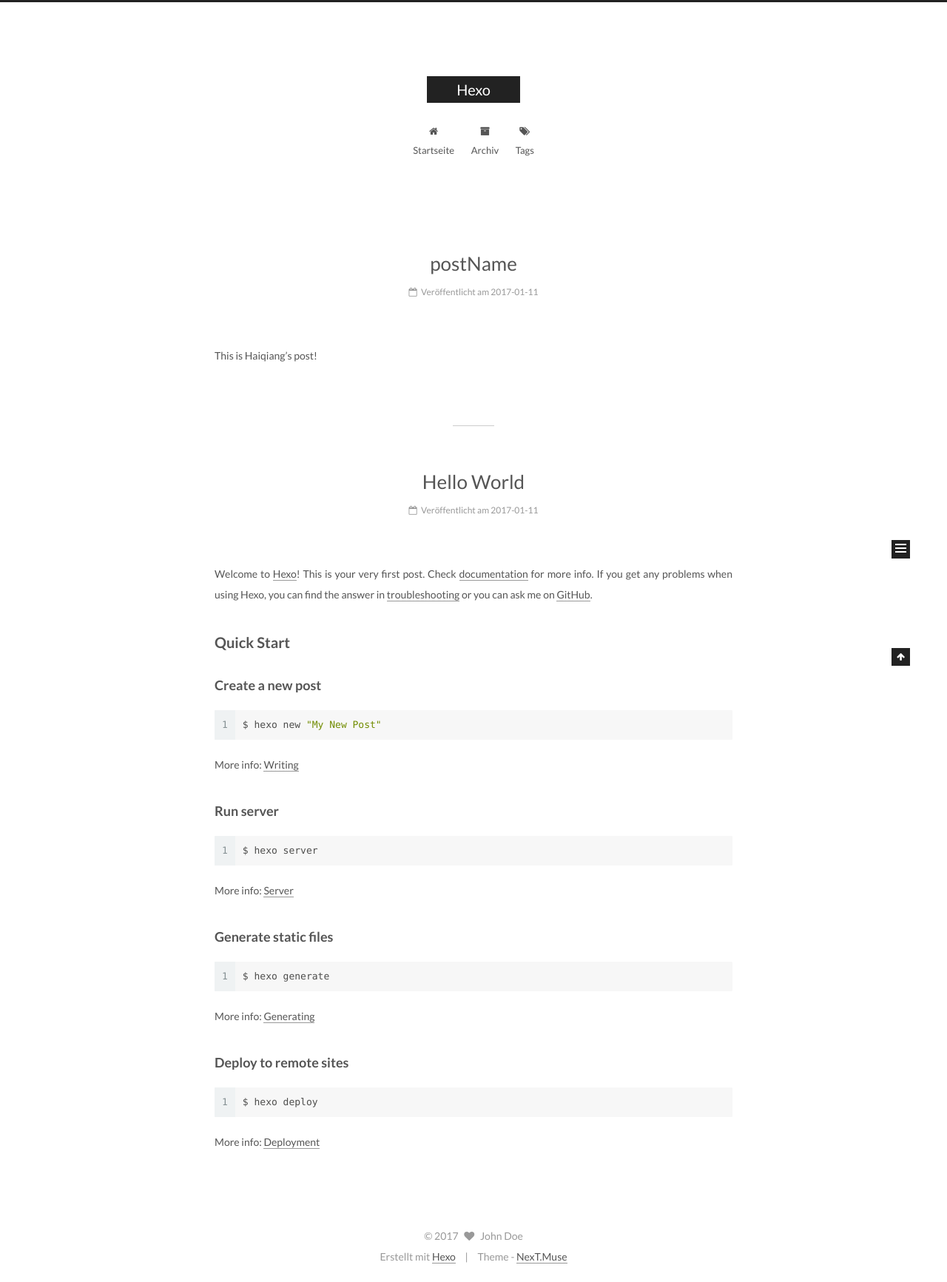
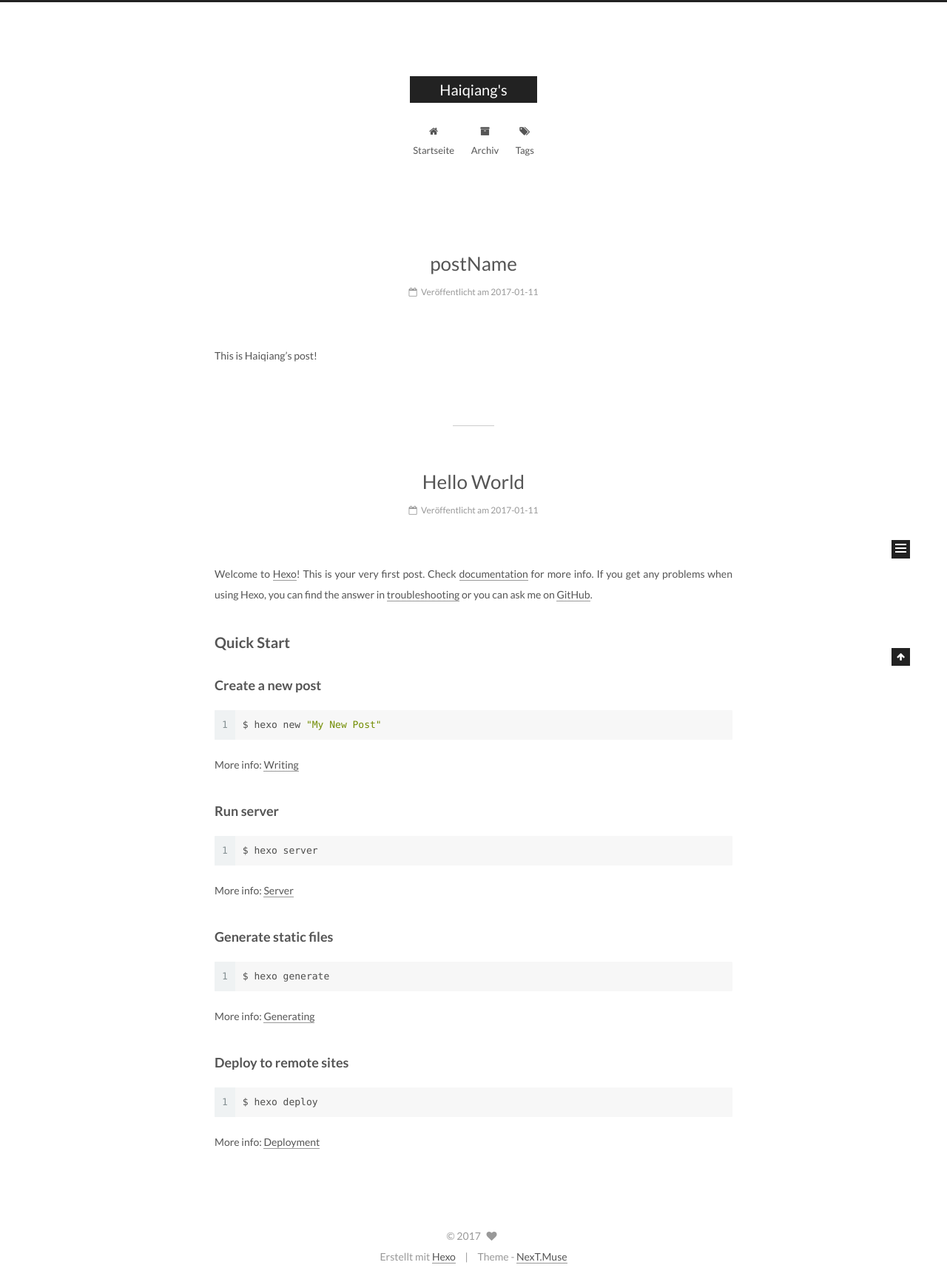
Before and after one commit to HaiqiangNiu/HaiqiangNiu.github.io, a plain HTML site: page index.html in a window 1280 px wide. Shown: the whole page at 74% size. Drawn offline with Linux system fonts and the light colour scheme.

Commit message:
Site updated: 2017-01-11 13:09:53

```diff
--- a/css/main.css
+++ b/css/main.css
@@ -1685,7 +1685,7 @@
   width: 4px;
   height: 4px;
   border-radius: 50%;
-  background: #4fffc9;
+  background: #069d70;
 }
 .links-of-blogroll {
   font-size: 13px;
--- a/index.html
+++ b/index.html
@@ -85,11 +85,11 @@
 
 
 <meta property="og:type" content="website">
-<meta property="og:title" content="Hexo">
+<meta property="og:title" content="Haiqiang's">
 <meta property="og:url" content="http://yoursite.com/index.html">
-<meta property="og:site_name" content="Hexo">
+<meta property="og:site_name" content="Haiqiang's">
 <meta name="twitter:card" content="summary">
-<meta name="twitter:title" content="Hexo">
+<meta name="twitter:title" content="Haiqiang's">
 
 
 
@@ -123,7 +123,7 @@
 
 
 
-  <title> Hexo </title>
+  <title> Haiqiang's </title>
 </head>
 
 <body itemscope itemtype="http://schema.org/WebPage" lang="">
@@ -156,7 +156,7 @@
   <div class="custom-logo-site-title">
     <a href="/"  class="brand" rel="start">
       <span class="logo-line-before"><i></i></span>
-      <span class="site-title">Hexo</span>
+      <span class="site-title">Haiqiang's</span>
       <span class="logo-line-after"><i></i></span>
     </a>
   </div>
@@ -241,15 +241,15 @@
   <link itemprop="mainEntityOfPage" href="http://yoursite.com/2017/01/11/postName/">
 
   <span style="display:none" itemprop="author" itemscope itemtype="http://schema.org/Person">
-    <meta itemprop="name" content="John Doe">
+    <meta itemprop="name" content="">
     <meta itemprop="description" content="">
     <meta itemprop="image" content="/images/avatar.gif">
   </span>
 
   <span style="display:none" itemprop="publisher" itemscope itemtype="http://schema.org/Organization">
-    <meta itemprop="name" content="Hexo">
+    <meta itemprop="name" content="Haiqiang's">
     <span style="display:none" itemprop="logo" itemscope itemtype="http://schema.org/ImageObject">
-      <img style="display:none;" itemprop="url image" alt="Hexo" src="">
+      <img style="display:none;" itemprop="url image" alt="Haiqiang's" src="">
     </span>
   </span>
 
@@ -360,15 +360,15 @@
   <link itemprop="mainEntityOfPage" href="http://yoursite.com/2017/01/11/hello-world/">
 
   <span style="display:none" itemprop="author" itemscope itemtype="http://schema.org/Person">
-    <meta itemprop="name" content="John Doe">
+    <meta itemprop="name" content="">
     <meta itemprop="description" content="">
     <meta itemprop="image" content="/images/avatar.gif">
   </span>
 
   <span style="display:none" itemprop="publisher" itemscope itemtype="http://schema.org/Organization">
-    <meta itemprop="name" content="Hexo">
+    <meta itemprop="name" content="Haiqiang's">
     <span style="display:none" itemprop="logo" itemscope itemtype="http://schema.org/ImageObject">
-      <img style="display:none;" itemprop="url image" alt="Hexo" src="">
+      <img style="display:none;" itemprop="url image" alt="Haiqiang's" src="">
     </span>
   </span>
 
@@ -509,8 +509,8 @@
         <div class="site-author motion-element" itemprop="author" itemscope itemtype="http://schema.org/Person">
           <img class="site-author-image" itemprop="image"
                src="/images/avatar.gif"
-               alt="John Doe" />
-          <p class="site-author-name" itemprop="name">John Doe</p>
+               alt="" />
+          <p class="site-author-name" itemprop="name"></p>
           <p class="site-description motion-element" itemprop="description"></p>
         </div>
         <nav class="site-state motion-element">
@@ -566,7 +566,7 @@
   <span class="with-love">
     <i class="fa fa-heart"></i>
   </span>
-  <span class="author" itemprop="copyrightHolder">John Doe</span>
+  <span class="author" itemprop="copyrightHolder"></span>
 </div>
 
 
```
Also changed, not shown: 2017/01/11/hello-world/index.html (+9 -9 lines), 2017/01/11/postName/index.html (+9 -9 lines), archives/2017/01/index.html (+8 -8 lines), archives/2017/index.html (+8 -8 lines), archives/index.html (+8 -8 lines).
